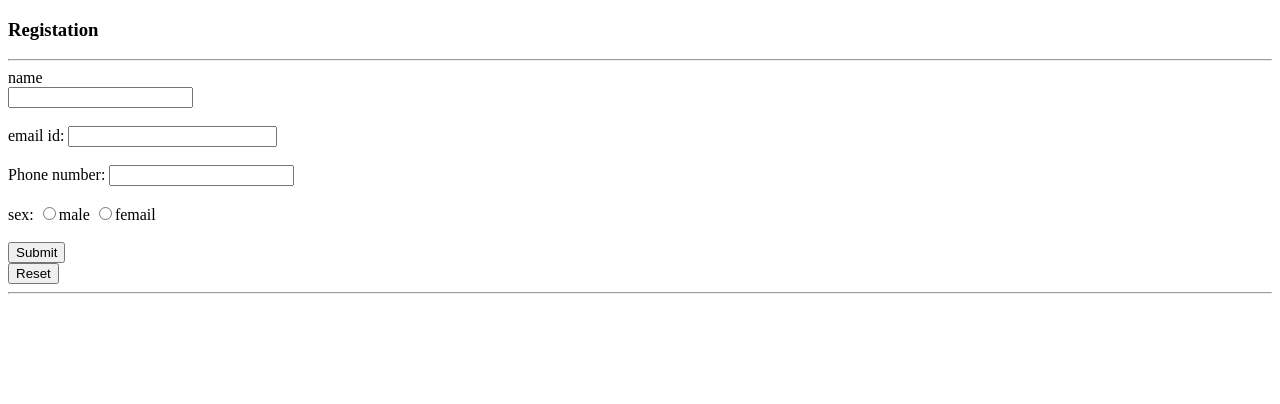
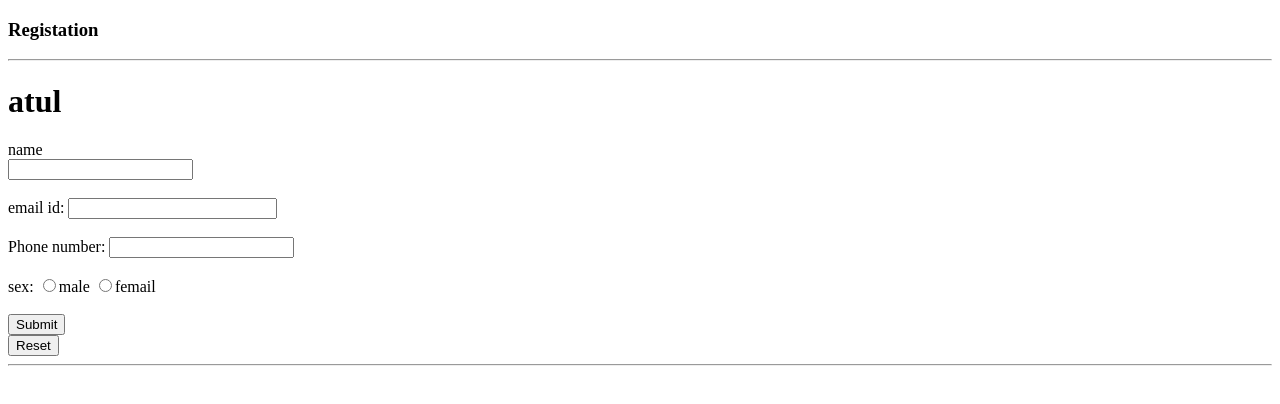
Before and after one commit to atul8077/atul, a plain HTML site: page index.html in a window 1280 px wide. Drawn offline with Linux system fonts and the light colour scheme.

Commit message:
Update index.html

```diff
--- a/index.html
+++ b/index.html
@@ -4,6 +4,7 @@
     <h3>Registation</h3><hr>
 </html>
 <body>
+    <h1>atul</h1>
     <form action="">
         <label for="name"> name</label>
         <div>
```
